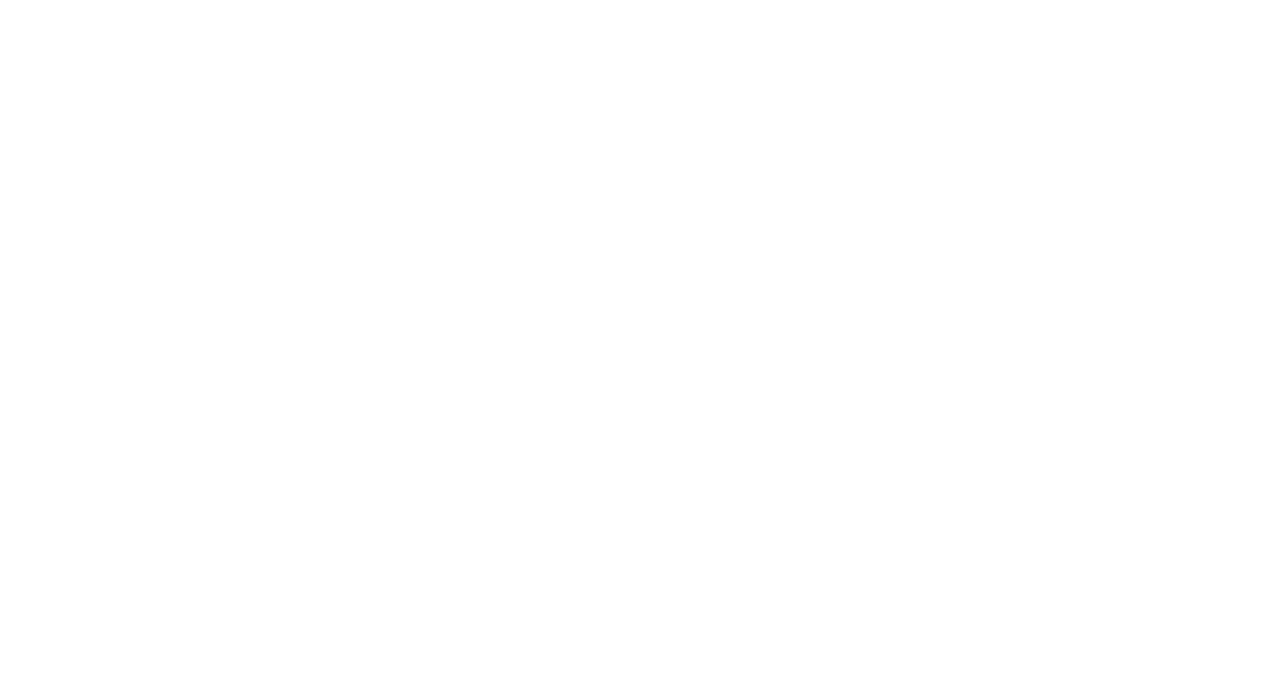
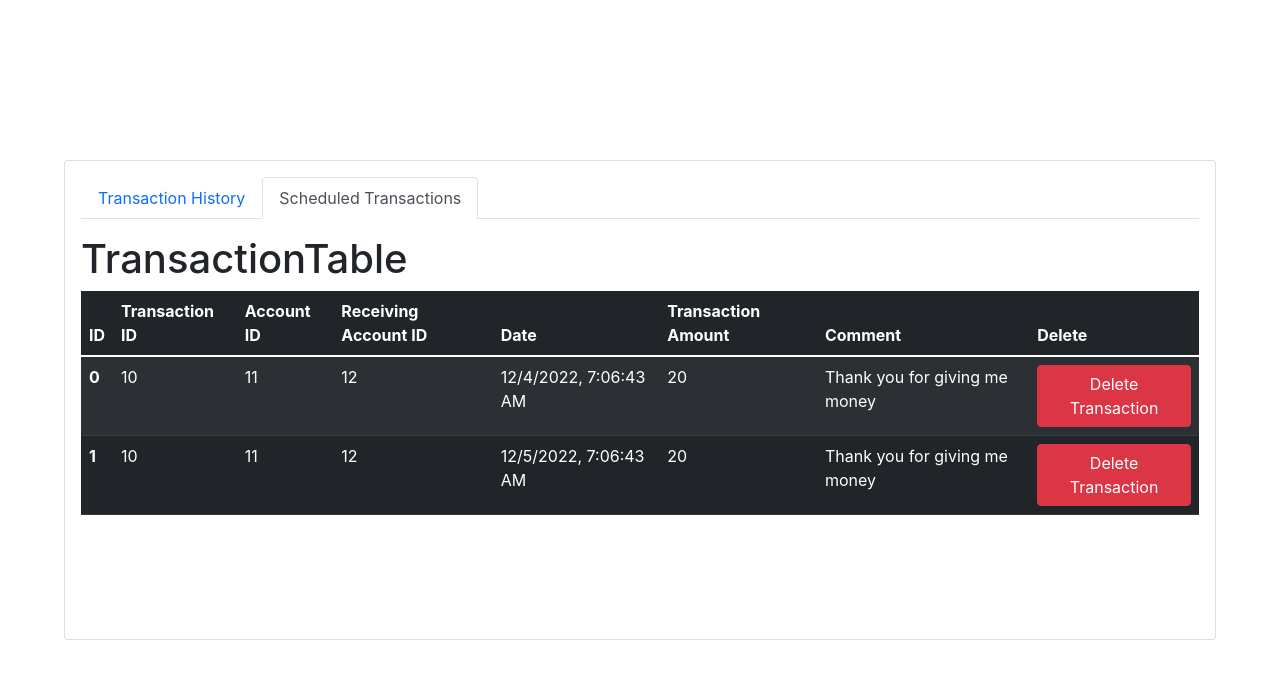
Before and after one commit to kaiwen98/dbs_seed_2022_18, a React (Create React App) app in the folder react_js_project/: page /transaction_table_page in a window 1280 px wide. Before the commit this address had no page. Shown: the top 676 px of the page. Built offline with nearby package versions, Linux system fonts and the light colour scheme.

Commit message:
feat: Transaction Page

```diff
--- a/react_js_project/package.json
+++ b/react_js_project/package.json
@@ -20,6 +20,8 @@
     "react-scripts": "5.0.1",
     "react-select": "^5.7.0",
     "sass": "^1.56.1",
+    "styled-components": "^5.3.6",
+    "sweetalert2": "^11.6.15",
     "web-vitals": "^2.1.4"
   },
   "scripts": {
--- a/react_js_project/public/index.html
+++ b/react_js_project/public/index.html
@@ -25,6 +25,14 @@
       Learn how to configure a non-root public URL by running `npm run build`.
     -->
     <title>React App</title>
+
+    <link
+      rel="stylesheet"
+      href="https://cdn.jsdelivr.net/npm/bootstrap@5.1.3/dist/css/bootstrap.min.css"
+      integrity="sha384-1BmE4kWBq78iYhFldvKuhfTAU6auU8tT94WrHftjDbrCEXSU1oBoqyl2QvZ6jIW3"
+      crossorigin="anonymous"
+    />
+    <script src="//cdn.jsdelivr.net/npm/sweetalert2@11"></script>
   </head>
   <body>
     <noscript>You need to enable JavaScript to run this app.</noscript>
--- a/react_js_project/src/App.js
+++ b/react_js_project/src/App.js
@@ -1,5 +1,7 @@
 import { BrowserRouter as Router, Route, Routes } from 'react-router-dom';
 import Homepage from './Pages/Homepage';
+import TransactionHistoryTable from './Pages/TransactionTable/TransactionHistoryTable';
+import TransactionTablePage from './Pages/TransactionTable/TransactionTablePage';
 
 
 function App() {
@@ -7,6 +9,8 @@
     <>
       <Routes>
         <Route path='/home' element={<Homepage></Homepage>}></Route>
+        <Route path='/transaction_table' element={<TransactionHistoryTable/>}></Route>
+        <Route path='/transaction_table_page' element={<TransactionTablePage/>}></Route>
       </Routes>
     </>
   );
--- /dev/null
+++ b/react_js_project/src/Pages/TransactionTable/ScheduledTransactions.js
@@ -0,0 +1,103 @@
+import React, { useEffect, useState } from 'react'
+import Loader from '../../components/Loader'
+import Tooltip from 'react-bootstrap/Tooltip'
+import Button from 'react-bootstrap/Button'
+import data from './data';
+import Swal from 'sweetalert2/dist/sweetalert2.js'
+
+const ScheduledTransactions = ({
+
+}) => {
+  const [transactions, setTransactions] = useState([])
+  const [loading, setLoading] = useState(true)
+
+  const deleteTransaction = (transactionID) => {
+    console.log(transactionID)
+
+    Swal.fire({
+      title: 'Deleted Transaction!',
+      icon: 'success',
+    })
+  }
+
+  const TransactionRow = ({
+    id,
+    transactionID,
+    accountID,
+    receivingAccountID,
+    date,
+    transactionAmount,
+    comment,
+    deleteTransaction,
+  }) => (
+    <tr>
+      <th scope="row">{id}</th>
+      <td>{transactionID}</td>
+      <td>{accountID}</td>
+      <td>{receivingAccountID}</td>
+      <td>{date}</td>
+      <td>{transactionAmount}</td>
+      <td>{comment}</td>
+      <td>
+        <Button variant="danger" onClick={()=>deleteTransaction(transactionID)}>Delete Transaction</Button>{' '}
+      </td>
+    </tr>
+  )
+
+
+  useEffect(() => {
+    const filteredData = data
+      .filter(data => new Date(data.date) > new Date())
+      .map(data => ({...data, date: new Date(data.date).toLocaleString()}))
+    setTransactions(
+      filteredData
+    )
+    setLoading(false)
+  }, [data])
+
+
+
+  return (
+    <div>
+      <h1>TransactionTable</h1>
+      <table class="table table-striped table-dark">
+        <thead>
+
+          <tr>
+            <th scope="col">ID</th>
+            <th scope="col">Transaction ID</th>
+            <th scope="col">Account ID</th>
+            <th scope="col">Receiving Account ID</th>
+            <th scope="col">Date</th>
+            <th scope="col">Transaction Amount</th>
+            <th scope="col">Comment</th>
+            <th scope="col">Delete</th>
+          </tr>
+        </thead>
+        <tbody>
+          {
+            loading
+              ? <Loader/>
+              : transactions.map(
+                (transaction, id) => (
+                  <TransactionRow
+                    id={id}
+                    transactionID={transaction.transactionID}
+                    accountID={transaction.accountID}
+                    receivingAccountID={transaction.receivingAccountID}
+                    date={transaction.date}
+                    transactionAmount={transaction.transactionAmount}
+                    comment={transaction.comment}
+                    deleteTransaction={deleteTransaction}
+                  />
+                )
+              )
+          }
+        </tbody>
+      </table>
+    </div>
+  )
+}
+
+
+export default ScheduledTransactions
--- /dev/null
+++ b/react_js_project/src/Pages/TransactionTable/Tooltip.js
@@ -0,0 +1,18 @@
+import React, { useEffect, useState } from 'react'
+
+const Tooltip = (props) => {
+    const {id, deleteTransactions}= props
+
+    // const deleteTransaction = () => {
+    //     console.log("Deleted " + id)
+
+    // }
+
+    return (
+        <button onClick={()=> deleteTransactions()}>
+            X
+        </button>
+    );
+}
+
+export default Tooltip
--- /dev/null
+++ b/react_js_project/src/Pages/TransactionTable/TransactionHistoryTable.js
@@ -0,0 +1,82 @@
+import React, { useEffect, useState } from 'react'
+import Loader from '../../components/Loader'
+import Tooltip from './Tooltip'
+import data from './data';
+
+const TransactionHistoryTable = ({
+
+}) => {
+  const [transactions, setTransactions] = useState([])
+  const [loading, setLoading] = useState(true)
+
+  const TransactionRow = ({
+    id,
+    transactionID,
+    accountID,
+    receivingAccountID,
+    date,
+    transactionAmount,
+    comment
+  }) => (
+    <tr>
+      <th scope="row">{id}</th>
+      <td>{transactionID}</td>
+      <td>{accountID}</td>
+      <td>{receivingAccountID}</td>
+      <td>{date}</td>
+      <td>{transactionAmount}</td>
+      <td>{comment}</td>
+    </tr>
+  )
+
+  useEffect(() => {
+    const filteredData = data.filter(data => new Date(data.date) <= new Date())
+    setTransactions(
+      filteredData
+    )
+    setLoading(false)
+  }, [data])
+
+  return (
+    <div>
+      <h1>TransactionTable</h1>
+      <table class="table table-striped table-dark">
+        <thead>
+
+          <tr>
+            <th scope="col">ID</th>
+            <th scope="col">Transaction ID</th>
+            <th scope="col">Account ID</th>
+            <th scope="col">Receiving Account ID</th>
+            <th scope="col">Date</th>
+            <th scope="col">Transaction Amount</th>
+            <th scope="col">Comment</th>
+
+          </tr>
+        </thead>
+        <tbody>
+          {
+            loading
+            ? <Loader/>
+            : transactions.map(
+                (transaction, id) => (
+                  <TransactionRow
+                    id={id}
+                    transactionID={transaction.transactionID}
+                    accountID={transaction.accountID}
+                    receivingAccountID={transaction.receivingAccountID}
+                    date={transaction.date}
+                    transactionAmount={transaction.transactionAmount}
+                    comment={transaction.comment}
+                  />
+                )
+            )
+          }
+        </tbody>
+      </table>
+    </div>
+  )
+}
+
+
+export default TransactionHistoryTable
--- /dev/null
+++ b/react_js_project/src/Pages/TransactionTable/TransactionTablePage.js
@@ -0,0 +1,57 @@
+import React, { useState } from "react";
+import Tab from 'react-bootstrap/Tab';
+import Tabs from 'react-bootstrap/Tabs';
+import Card from 'react-bootstrap/Card';
+import TransactionHistoryTable from "./TransactionHistoryTable";
+import ScheduledTransactions from "./ScheduledTransactions";
+
+import styled from 'styled-components';
+
+const PageCard = styled(Card)`
+  width: 90vw;
+  height: 60vh;
+`
+
+const PageContainer = styled.div`
+  display: flex;
+  width: 100vw;
+  height: 100vh;
+  justify-content: center;
+  align-items: center;
+`
+
+const TransactionTablePage = ({
+
+}) => {
+  const [selectedTab, setSelectedTab] = useState()
+
+  const onClickSelectedTab = e => {
+    e.preventDefault();
+    setSelectedTab(e.currentTarget.id)
+  }
+
+  return (
+    <>
+      <PageContainer>
+      <PageCard>
+        <Card.Body>
+          <Tabs
+            defaultActiveKey="profile"
+            id="uncontrolled-tab-example"
+            className="mb-3"
+          >
+            <Tab eventKey="home" title="Transaction History">
+              <TransactionHistoryTable/>
+            </Tab>
+            <Tab eventKey="profile" title="Scheduled Transactions">
+              <ScheduledTransactions/>
+            </Tab>
+          </Tabs>
+        </Card.Body>
+      </PageCard>
+      </PageContainer>
+    </>
+  )
+}
+
+export default TransactionTablePage;
--- /dev/null
+++ b/react_js_project/src/Pages/TransactionTable/data.js
@@ -0,0 +1,44 @@
+const data = [
+  {
+    transactionID: 10,
+    accountID: 11,
+    receivingAccountID: 12,
+    date: new Date(new Date().setDate(1)).toString(),
+    transactionAmount: 20,
+    comment: "Thank you for giving me money"
+  },
+  {
+    transactionID: 10,
+    accountID: 11,
+    receivingAccountID: 12,
+    date: new Date(new Date().setDate(2)).toString(),
+    transactionAmount: 20,
+    comment: "Thank you for giving me money"
+  },
+  {
+    transactionID: 10,
+    accountID: 11,
+    receivingAccountID: 12,
+    date: new Date(new Date().setDate(3)).toString(),
+    transactionAmount: 20,
+    comment: "Thank you for giving me money"
+  },
+  {
+    transactionID: 10,
+    accountID: 11,
+    receivingAccountID: 12,
+    date: new Date(new Date().setDate(4)).toString(),
+    transactionAmount: 20,
+    comment: "Thank you for giving me money"
+  },
+  {
+    transactionID: 10,
+    accountID: 11,
+    receivingAccountID: 12,
+    date: new Date(new Date().setDate(5)).toString(),
+    transactionAmount: 20,
+    comment: "Thank you for giving me money"
+  }
+]
+
+export default data;
--- /dev/null
+++ b/react_js_project/src/components/Loader.js
@@ -0,0 +1,11 @@
+const Loader = ({
+
+}) => {
+  return (
+    <div class="spinner-border" role="status">
+      <span class="sr-only">Loading...</span>
+    </div>
+  )
+}
+
+export default Loader;
```
Also changed, not shown: react_js_project/src/Pages/TransactionTable/styled.js (added), 1 other file (tests, documents, lock files or other folders).
